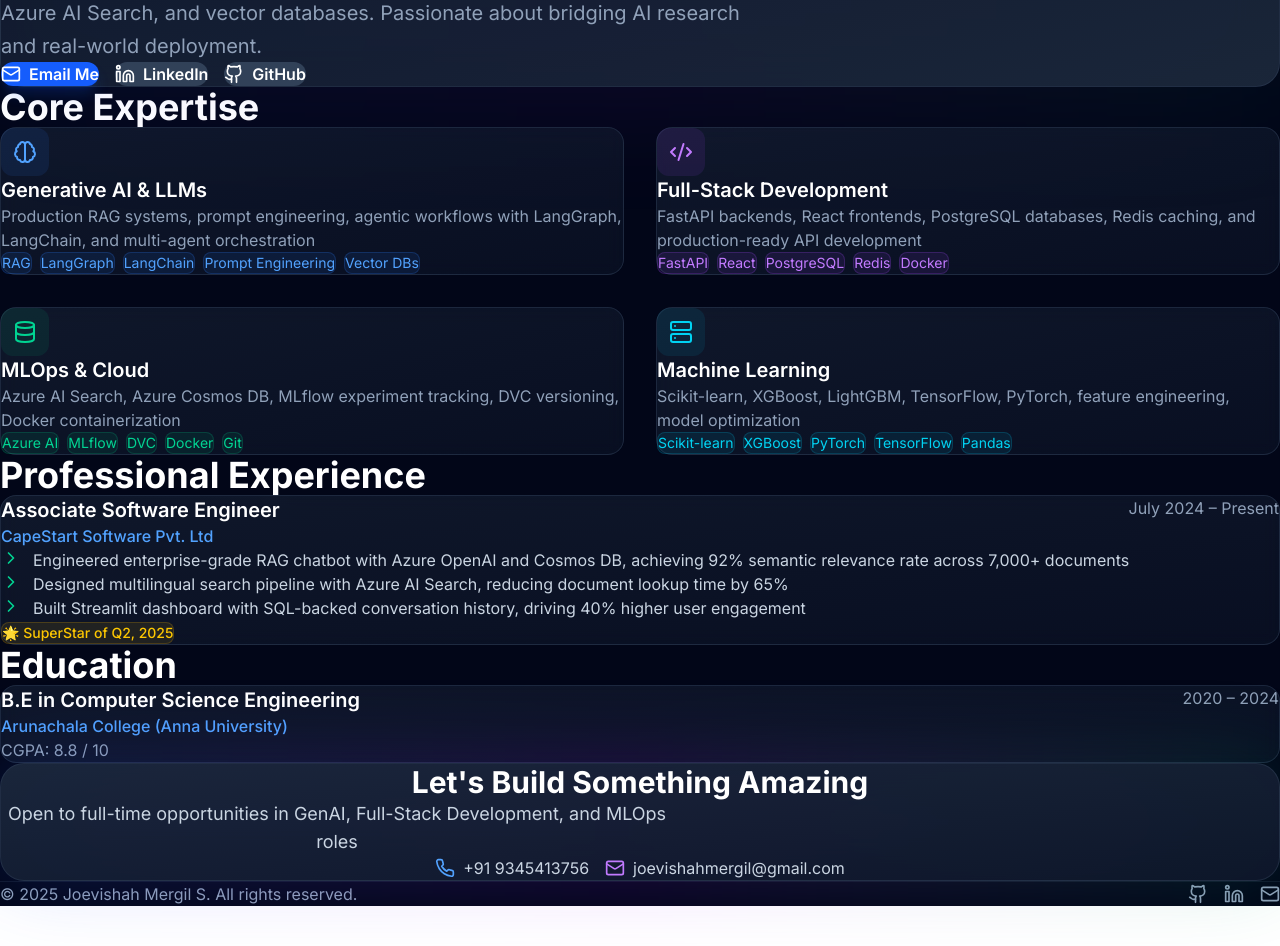
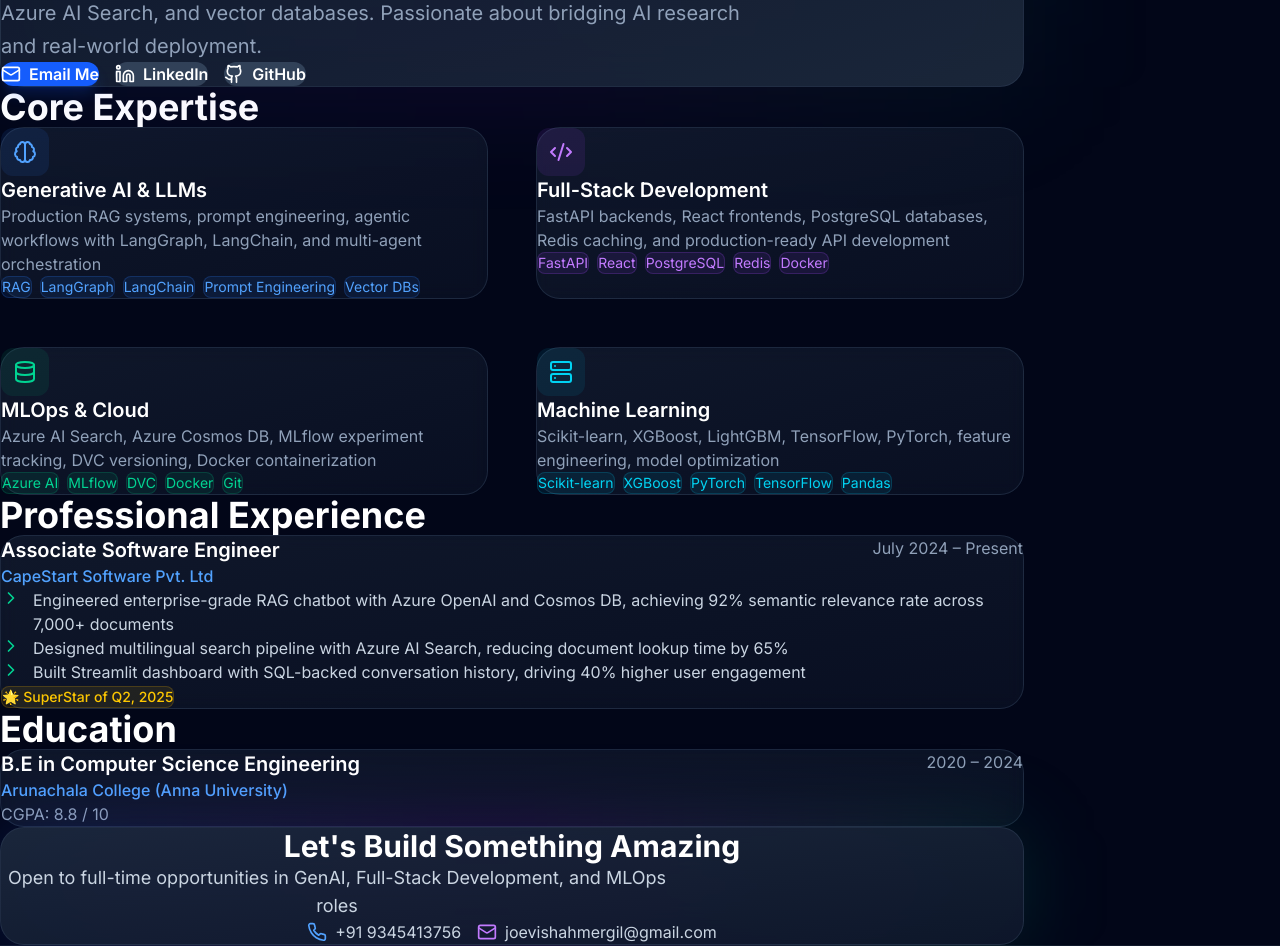
Before and after one commit to joevishahmergil/joevishahmergil.github.io, a React (Vite) app: page / in a window 1280 px wide. Shown: the part 260-1206 px from the top of the page. Before the commit the page ends 1166 px from the top, so only its background shows below. Built offline with nearby package versions, Linux system fonts and the light colour scheme; the HTML template or start-up script is replaced by a standard one.

Commit message:
Apply radical layout spacing and breathing room

```diff
--- a/src/App.jsx
+++ b/src/App.jsx
@@ -100,7 +100,7 @@
   };
 
   const renderHome = () => (
-    <div className="space-y-32">
+    <div className="space-y-32 md:space-y-48">
       {/* Hero Section */}
       <div className="relative">
         <div className="absolute inset-0 bg-gradient-to-r from-blue-600/10 via-purple-600/10 to-emerald-600/10 rounded-3xl blur-3xl"></div>
@@ -141,10 +141,10 @@
       </div>
 
       {/* Core Expertise */}
-      <div className="pt-16">
+      <div className="pt-24">
         <h2 className="text-4xl font-bold text-white mb-12 text-center md:text-left">Core Expertise</h2>
-        <div className="grid md:grid-cols-2 gap-8">
-          <div className="bg-gradient-to-br from-slate-800/50 to-slate-900/50 backdrop-blur-sm p-8 rounded-2xl border border-slate-700/50 hover:border-blue-500/50 transition-all">
+        <div className="grid md:grid-cols-2 gap-8 md:gap-12">
+          <div className="bg-gradient-to-br from-slate-800/50 to-slate-900/50 backdrop-blur-sm p-10 md:p-12 rounded-3xl border border-slate-700/50 hover:border-blue-500/50 transition-all">
             <div className="w-12 h-12 bg-blue-500/10 rounded-xl flex items-center justify-center mb-4">
               <Brain className="w-6 h-6 text-blue-400" />
             </div>
@@ -157,7 +157,7 @@
             </div>
           </div>
 
-          <div className="bg-gradient-to-br from-slate-800/50 to-slate-900/50 backdrop-blur-sm p-8 rounded-2xl border border-slate-700/50 hover:border-purple-500/50 transition-all">
+          <div className="bg-gradient-to-br from-slate-800/50 to-slate-900/50 backdrop-blur-sm p-10 md:p-12 rounded-3xl border border-slate-700/50 hover:border-purple-500/50 transition-all">
             <div className="w-12 h-12 bg-purple-500/10 rounded-xl flex items-center justify-center mb-4">
               <Code2 className="w-6 h-6 text-purple-400" />
             </div>
@@ -170,7 +170,7 @@
             </div>
           </div>
 
-          <div className="bg-gradient-to-br from-slate-800/50 to-slate-900/50 backdrop-blur-sm p-8 rounded-2xl border border-slate-700/50 hover:border-emerald-500/50 transition-all">
+          <div className="bg-gradient-to-br from-slate-800/50 to-slate-900/50 backdrop-blur-sm p-10 md:p-12 rounded-3xl border border-slate-700/50 hover:border-emerald-500/50 transition-all">
             <div className="w-12 h-12 bg-emerald-500/10 rounded-xl flex items-center justify-center mb-4">
               <Database className="w-6 h-6 text-emerald-400" />
             </div>
@@ -183,7 +183,7 @@
             </div>
           </div>
 
-          <div className="bg-gradient-to-br from-slate-800/50 to-slate-900/50 backdrop-blur-sm p-8 rounded-2xl border border-slate-700/50 hover:border-cyan-500/50 transition-all">
+          <div className="bg-gradient-to-br from-slate-800/50 to-slate-900/50 backdrop-blur-sm p-10 md:p-12 rounded-3xl border border-slate-700/50 hover:border-cyan-500/50 transition-all">
             <div className="w-12 h-12 bg-cyan-500/10 rounded-xl flex items-center justify-center mb-4">
               <Server className="w-6 h-6 text-cyan-400" />
             </div>
@@ -199,10 +199,10 @@
       </div>
 
       {/* Professional Experience */}
-      <div className="pt-16">
+      <div className="pt-24">
         <h2 className="text-4xl font-bold text-white mb-12 text-center md:text-left">Professional Experience</h2>
-        <div className="space-y-10">
-          <div className="bg-gradient-to-br from-slate-800/50 to-slate-900/50 backdrop-blur-sm p-8 rounded-2xl border border-slate-700/50">
+        <div className="space-y-12">
+          <div className="bg-gradient-to-br from-slate-800/50 to-slate-900/50 backdrop-blur-sm p-10 md:p-12 rounded-3xl border border-slate-700/50">
             <div className="flex justify-between items-start mb-4">
               <div>
                 <h3 className="text-xl font-semibold text-white">Associate Software Engineer</h3>
@@ -232,9 +232,9 @@
       </div>
 
       {/* Education */}
-      <div className="pt-16">
+      <div className="pt-24">
         <h2 className="text-4xl font-bold text-white mb-12 text-center md:text-left">Education</h2>
-        <div className="bg-gradient-to-br from-slate-800/50 to-slate-900/50 backdrop-blur-sm p-10 rounded-2xl border border-slate-700/50">
+        <div className="bg-gradient-to-br from-slate-800/50 to-slate-900/50 backdrop-blur-sm p-10 md:p-12 rounded-3xl border border-slate-700/50">
           <div className="flex justify-between items-start">
             <div>
               <h3 className="text-xl font-semibold text-white">B.E in Computer Science Engineering</h3>
@@ -369,7 +369,7 @@
     <div className="min-h-screen bg-slate-950 text-white">
       {/* Navigation */}
       <nav className="sticky top-0 z-50 backdrop-blur-xl bg-slate-950/80 border-b border-slate-800/50">
-        <div className="max-w-7xl mx-auto px-6 py-4">
+        <div className="max-w-5xl mx-auto px-6 py-4">
           <div className="flex items-center justify-between">
             <div className="flex items-center gap-3">
               <div className="w-10 h-10 bg-gradient-to-br from-blue-500 to-purple-600 rounded-xl flex items-center justify-center font-bold text-lg">
@@ -420,7 +420,7 @@
       </nav>
 
       {/* Content */}
-      <main className="max-w-7xl mx-auto px-6 py-24">
+      <main className="max-w-5xl mx-auto px-6 py-24 md:py-32">
         {activeTab === 'home' && renderHome()}
         {activeTab === 'mlops' && renderProject('mlops')}
         {activeTab === 'backend' && renderProject('backend')}
@@ -428,8 +428,8 @@
       </main>
 
       {/* Footer */}
-      <footer className="border-t border-slate-800/50 mt-20">
-        <div className="max-w-7xl mx-auto px-6 py-8">
+      <footer className="border-t border-slate-800/50 mt-32">
+        <div className="max-w-5xl mx-auto px-6 py-12">
           <div className="flex justify-between items-center">
             <p className="text-slate-400">© 2025 Joevishah Mergil S. All rights reserved.</p>
             <div className="flex gap-4">
```
